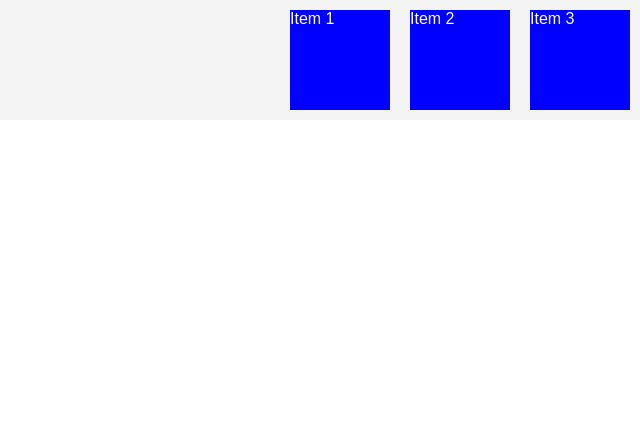
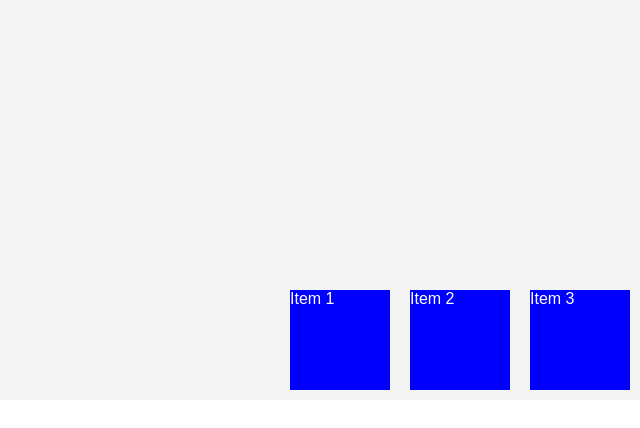
Before and after one commit to hoangarizona/css-grid-traversy, a plain HTML site: page index.html in a window 1280 px wide. Shown: the whole page, without its empty margins (640-1280 px from the left). Drawn offline with Linux system fonts and the light colour scheme.

Commit message:
align items on cross axis

```diff
--- a/style.css
+++ b/style.css
@@ -7,9 +7,11 @@ body{
     font-family: Arial, Helvetica, sans-serif;
 }
 .flex-container{
+    height: 400px;
     display: flex;
     background-color: #f4f4f4;
-    justify-content: end;
+    justify-content: end; /*main axis*/
+    align-items: end;/*cross axis*/
 }
 
 .item{
```
